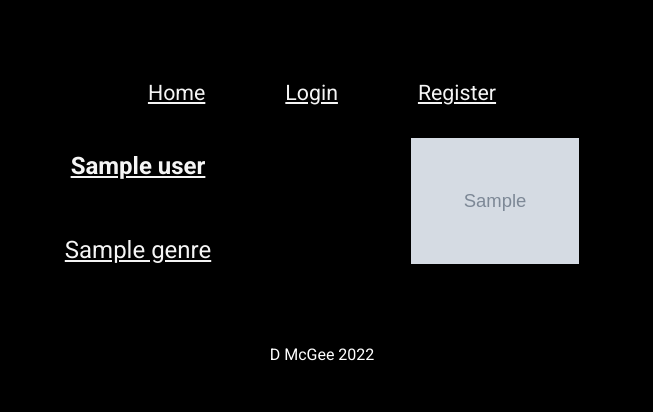
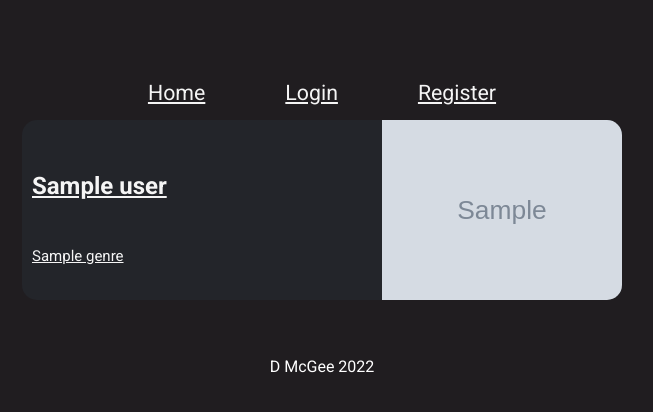
Before and after one commit to Dannydoesdev/flyre, a Flask app: page /artist_list in a window 1280 px wide. Shown: the top 412 px of the page, without its empty margins (318-971 px from the left). Run offline with Flask 2, Linux system fonts and the light colour scheme; grey boxes marked "Sample" are stand-in pictures; a database or web service that is not in the repository returns one stand-in record (values such as "Sample title"); some libraries are stand-ins or nearby versions.

Commit message:
updated styles for artist lists/cards

```diff
--- a/static/styles.css
+++ b/static/styles.css
@@ -4,7 +4,7 @@
 
 body {
     color: white;
-    background-color: black;
+    background-color: #201d20;
     text-align: center;
     margin: 80px;
     font-family: 'Roboto', sans-serif;
@@ -122,24 +122,43 @@ iframe {
 }
 
 .artist_list_div {
-    display: flex;
-    align-items: center;
-    justify-content: center;
+    background-color: #23252a;
+    width: 80%;
+    max-width: 600px;
     gap: 200px;
     font-size: 18pt;
     margin-top: 15px;
+    border-radius: 15px;
 }
 
 .artist_list_div h4 {
     font-size: 3vmin;
 }
 
+.artist_list_inner {
+    height: 180px;
+    width:100%;
+    display: flex;
+    align-items: center;
+    justify-content: space-between;
+    position: relative;
+}
+
+.artist_list_name_genre {
+    padding-left: 10px;
+    display: flex;
+    align-items: flex-start;
+    justify-content: center;
+    flex-direction: column;
+}
+
 .artist_list_img {
-    width: 100%;
+    height: 100%;
+    border-radius: 0px 15px 15px 0px;
 }
 
 .artist_list_noimg {
-    width: 100%;
+    height: 100%;
     background-color: white;
     border-radius: 50%;
 }
@@ -148,7 +167,15 @@ iframe {
     width: 15%;
 }
 
+.artist_list_all {
+    width: 100%;
+    display: flex;
+    flex-direction: column;
+    align-items: center;
+}
+
 .artist_list_genres {
     display: flex;
     gap: 10px;
+    font-size: 15px;
 }
--- a/templates/artist_list.html
+++ b/templates/artist_list.html
@@ -1,12 +1,13 @@
 {% extends 'base.html' %}
 
 {% block content %}
-
+<div class="artist_list_all">
 
 {% for artist in artist_list_response %}
-
-<div class = 'artist_list_div'>
-   <a href = '/artist?id={{ artist.user_id }}'><h4>{{ artist.name }}</h4>
+<div class='artist_list_div'>
+<a class='artist_list_inner' href='/artist?id={{ artist.user_id }}'>
+    <div class="artist_list_name_genre">
+  <h4>{{ artist.name }}</h4>
     <div class = 'artist_list_genres'>
 
     {# Append genres of artist if the genres table matches users table user_id #}
@@ -17,17 +18,34 @@
         {% endif %}
     {% endfor %}
     </div>
-
+</div>
     {% if artist.profile_photo_url %}
-   <a class = 'artist_list_a' href = '/artist?id={{ artist.user_id }}'><img class = 'artist_list_img' src="{{ artist.profile_photo_url }}"></img></a>
+ <img class = 'artist_list_img' src="{{ artist.profile_photo_url }}"></img>
 
    {% else %}
-   <a class = 'artist_list_a' href = '/artist?id={{ artist.user_id }}'><img class = 'artist_list_noimg' src="static/img/headphones-1.png"></img></a>
+<img class = 'artist_list_noimg' src="static/img/headphones-1.png"></img>
 
    {% endif %}
 
+</a>
+</div>
+{% endfor %}
+
 </div>
 
-{% endfor %}
+{% endblock %}
 
-{% endblock %}
+
+
+
+
+
+{#
+{% if artist.profile_photo_url %}
+<a class = 'artist_list_a' href = '/artist?id={{ artist.user_id }}'><img class = 'artist_list_img' src="{{ artist.profile_photo_url }}"></img></a>
+
+{% else %}
+<a class = 'artist_list_a' href = '/artist?id={{ artist.user_id }}'><img class = 'artist_list_noimg' src="static/img/headphones-1.png"></img></a>
+
+{% endif %}
+#}
```
